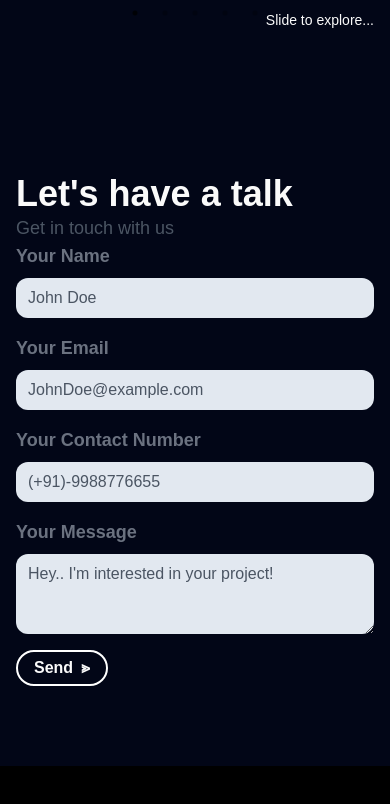
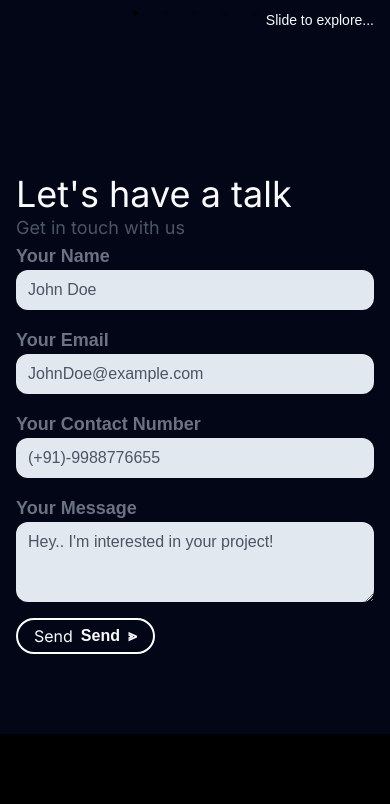
Before and after one commit to Inaara123/Inaara.ai, a Next.js app: page / in a window 390 px wide. Shown: the part 5793-6597 px from the top of the page. Built offline with nearby package versions, Linux system fonts and the light colour scheme; a web font is replaced by a local one.

Commit message:
Update Contact.jsx

```diff
--- a/app/components/Contact.jsx
+++ b/app/components/Contact.jsx
@@ -20,6 +20,9 @@ import { Input } from "@/components/ui/input";
 
 const formSchema = z.object({
   username: z.string().min(2).max(50),
+  email: z.string().email(),
+  phone: z.string().min(10),
+  message: z.string().min(5)
 });
 
 const Contact = () => {
@@ -34,70 +37,75 @@ const Contact = () => {
   });
 
   const onSubmit = (values) => {
-    // Do something with the form values.
-    // ✅ This will be type-safe and validated.
-    console.log(values);
+    console.log('Form submitted with values:', values);
+    // Google Form ID and Entry IDs (replace these with actual values from your Google Form)
+    const formID = "1FAIpQLSetj0jd633jaOQ-vqKK1XF_hNGJA-5uxAxhbZhKiotdzIAACw";
+const formActionURL = `https://docs.google.com/forms/d/e/${formID}/formResponse`;
+
+    const formData = new FormData();
+    // Add the form data using the entry numbers for each field
+    formData.append("entry.1094000378", values.username);  // Replace with your form's name entry ID
+    formData.append("entry.118812642", values.email);     // Replace with your form's email entry ID
+    formData.append("entry.1291164660", values.phone);     // Replace with your form's phone entry ID
+    formData.append("entry.721846168", values.message);   // Replace with your form's message entry ID
+    console.log("username is ,",values.email);
+    // Use fetch to send a POST request to the Google Form
+    fetch(formActionURL, {
+      method: "POST",
+      body: formData,
+      mode: "no-cors", // This is important to avoid CORS issues
+    })
+    .then(() => {
+      console.log('Form submitted successfully!');
+    })
+    .catch((error) => {
+      console.error('Error submitting form:', error);
+    });
   };
-
+  const handleFormSubmit = (event) => {
+    console.log('handling submit');
+    event.preventDefault(); // Prevent the default form submission
+    form.handleSubmit(onSubmit)(event); // Call the handleSubmit method with the onSubmit function
+    onsubmit(event);
+  };
   return (
     <div className='mb-20 mt-32 px-4 sm:px-8 md:px-16 lg:px-20'>
-    <h1 className='text-4xl sm:text-5xl md:text-6xl author-semibold'>Let&apos;s have a talk</h1>
-    <p className='author-medium text-lg sm:text-xl md:text-2xl text-gray-600'>Get in touch with us</p>
-    <Form {...form}>
-      <form onSubmit={form.handleSubmit(onSubmit)} className="space-y-4">
-        <FormField
-          control={form.control}
-          name="username"
-          render={({ field }) => (
-            <FormItem>
-              <FormLabel className="author-semibold text-gray-500 text-lg sm:text-xl">Your Name</FormLabel>
-              <FormControl>
-                <Input className="w-full sm:w-3/4 md:w-1/2 placeholder:text-gray-600 placeholder:author-medium text-black author-medium rounded-xl bg-slate-200 border-none text-base sm:text-lg focus:bg-slate-300" placeholder="John Doe" {...field} />
-              </FormControl>
-              <FormMessage />
-            </FormItem>
-          )}
-        />
-        <FormField
-          control={form.control}
-          name="email"
-          render={({ field }) => (
-            <FormItem>
-              <FormLabel className="author-semibold text-gray-500 text-lg sm:text-xl">Your Email</FormLabel>
-              <FormControl>
-                <Input className="w-full sm:w-3/4 md:w-1/2 placeholder:text-gray-600 placeholder:author-medium text-black author-medium rounded-xl bg-slate-200 border-none text-base sm:text-lg focus:bg-slate-300" placeholder="JohnDoe@example.com" {...field} />
-              </FormControl>
-              <FormMessage />
-            </FormItem>
-          )}
-        />
-        <FormField
-          control={form.control}
-          name="phone"
-          render={({ field }) => (
-            <FormItem>
-              <FormLabel className="author-semibold text-gray-500 text-lg sm:text-xl">Your Contact Number</FormLabel>
-              <FormControl>
-                <Input className="w-full sm:w-3/4 md:w-1/2 placeholder:text-gray-600 placeholder:author-medium text-black author-medium rounded-xl bg-slate-200 border-none text-base sm:text-lg focus:bg-slate-300" placeholder="(+91)-9988776655" {...field} />
-              </FormControl>
-              <FormMessage />
-            </FormItem>
-          )}
-        />
-        <FormField
-          control={form.control}
-          name="message"
-          render={({ field }) => (
-            <FormItem>
-              <FormLabel className="author-semibold text-gray-500 text-lg sm:text-xl">Your Message</FormLabel>
-              <FormControl>
-                <Textarea className="w-full sm:w-3/4 md:w-1/2 placeholder:text-gray-600 placeholder:author-medium text-black author-medium rounded-xl bg-slate-200 border-none text-base sm:text-lg focus:bg-slate-300" placeholder="Hey.. I'm interested in your project!" {...field}/>
-              </FormControl>
-              <FormMessage />
-            </FormItem>
-          )}
-        />
-        <button type='submit' className='border-2 border-white px-4 py-1 rounded-full mt-2 relative flex gap-2 items-center justify-center overflow-hidden group'>
+      <h1 className='text-4xl sm:text-5xl md:text-6xl'>Let&apos;s have a talk</h1>
+      <p className='text-lg sm:text-xl md:text-2xl text-gray-600'>Get in touch with us</p>
+      <form onSubmit={handleFormSubmit} className="space-y-4">
+        <div>
+          <label className="author-semibold text-gray-500 text-lg sm:text-xl">Your Name</label>
+          <Input
+            className="w-full sm:w-3/4 md:w-1/2 placeholder:text-gray-600 placeholder:author-medium text-black author-medium rounded-xl bg-slate-200 border-none text-base sm:text-lg focus:bg-slate-300"
+            placeholder="John Doe"
+            {...form.register("username")}
+          />
+        </div>
+        <div>
+          <label className="author-semibold text-gray-500 text-lg sm:text-xl">Your Email</label>
+          <Input
+            className="w-full sm:w-3/4 md:w-1/2 placeholder:text-gray-600 placeholder:author-medium text-black author-medium rounded-xl bg-slate-200 border-none text-base sm:text-lg focus:bg-slate-300"
+            placeholder="JohnDoe@example.com"
+            {...form.register("email")}
+          />
+        </div>
+        <div>
+          <label className="author-semibold text-gray-500 text-lg sm:text-xl">Your Contact Number</label>
+          <Input
+            className="w-full sm:w-3/4 md:w-1/2 placeholder:text-gray-600 placeholder:author-medium text-black author-medium rounded-xl bg-slate-200 border-none text-base sm:text-lg focus:bg-slate-300"
+            placeholder="(+91)-9988776655"
+            {...form.register("phone")}
+          />
+        </div>
+        <div>
+          <label className="author-semibold text-gray-500 text-lg sm:text-xl">Your Message</label>
+          <Textarea
+            className="w-full sm:w-3/4 md:w-1/2 placeholder:text-gray-600 placeholder:author-medium text-black author-medium rounded-xl bg-slate-200 border-none text-base sm:text-lg focus:bg-slate-300"
+            placeholder="Hey.. I'm interested in your project!"
+            {...form.register("message")}
+          />
+        </div>
+        <button type='submit' className='border-2 border-white px-4 py-1 rounded-full mt-2 relative flex gap-2 items-center justify-center overflow-hidden group' >Send
           <div className='relative z-10 flex items-center justify-center'>
             <h1 className='author-bold group-hover:-translate-y-10 text-base sm:text-lg group-hover:text-white transition-all duration-500 z-10'>Send</h1>
             <h1 className='absolute translate-y-7 group-hover:translate-y-0 author-bold text-base sm:text-lg group-hover:text-black transition-all duration-500 z-10'>Send</h1>
@@ -106,11 +114,10 @@ const Contact = () => {
             <h1 className='text-base sm:text-lg font-bold group-hover:translate-x-10 group-hover:text-white transition-all duration-500'>⪢</h1>
             <h1 className='text-base sm:text-lg font-bold absolute -translate-x-10 group-hover:translate-x-0 group-hover:text-black transition-all duration-500'>⪢</h1>
           </div>
-          <div className='h-full w-full absolute bg-white rounded-full top-0 scale-110 -translate-x-40 group-hover:translate-x-0 transition-all duration-500'/>
+  <div className='h-full w-full absolute bg-white rounded-full top-0 scale-110 -translate-x-40 group-hover:translate-x-0 transition-all duration-500' />
         </button>
       </form>
-    </Form>
-  </div>
+    </div>
   );
 }
 
```
